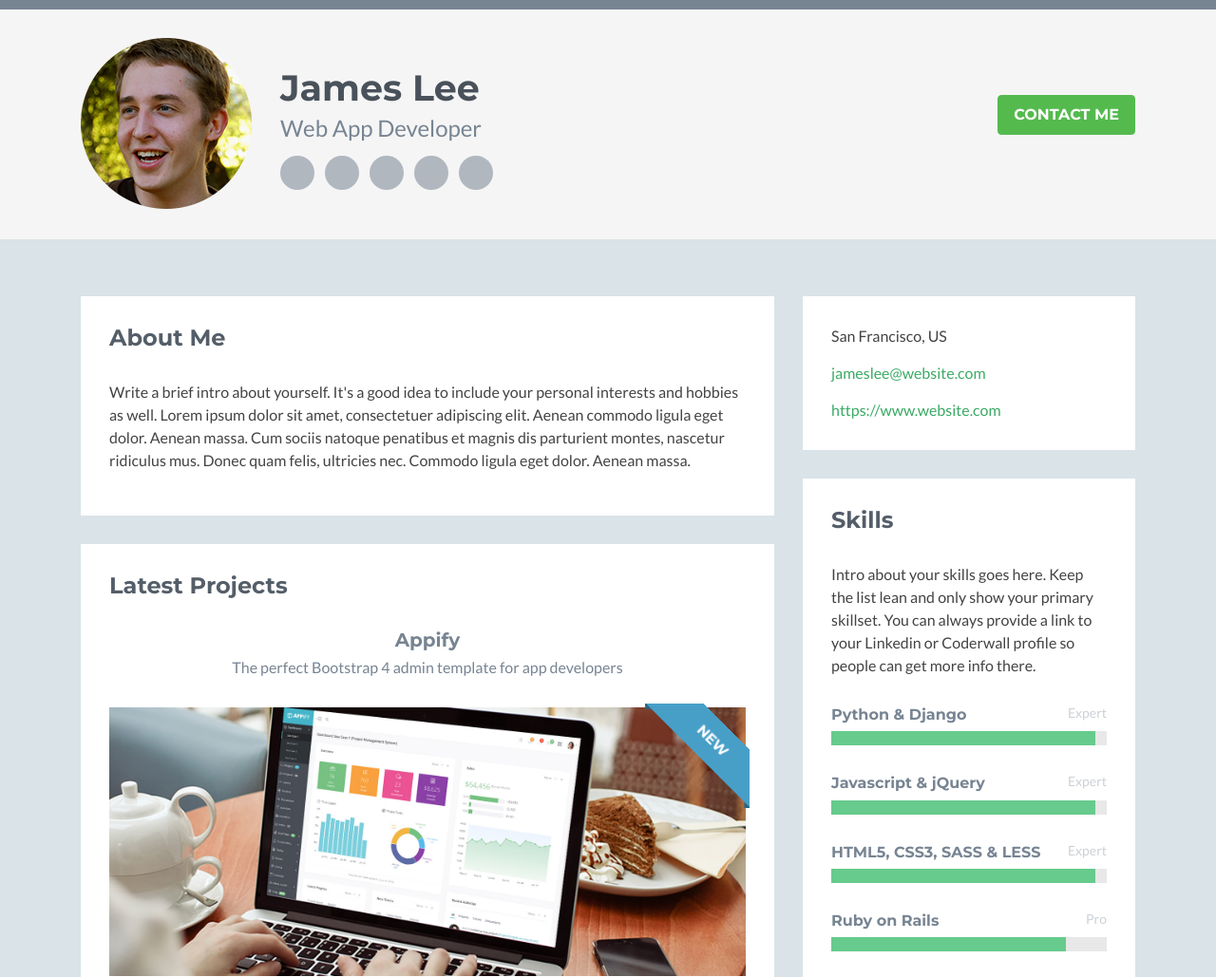
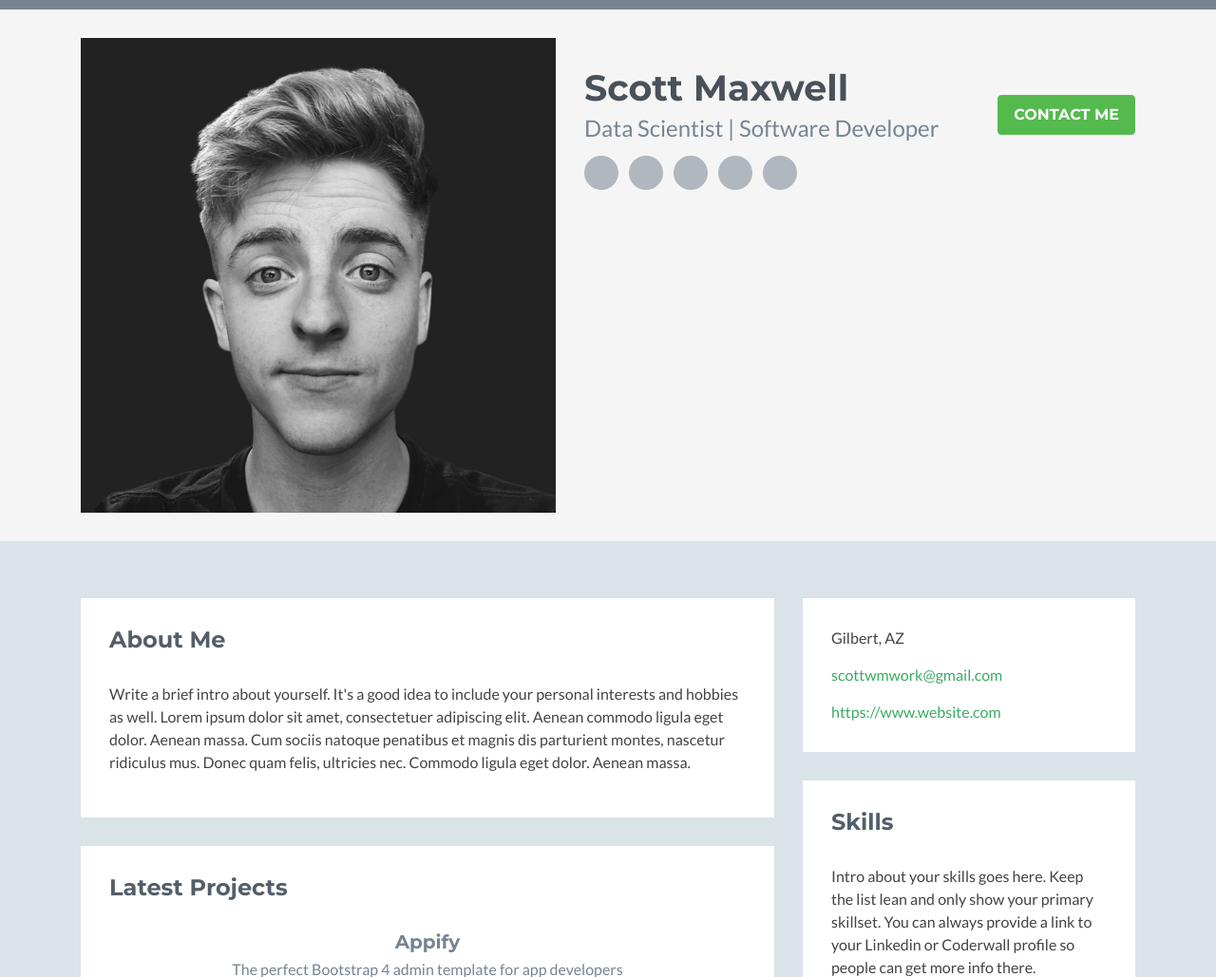
Before and after one commit to scott-w-maxwell/portfolio_website, a Flask app: template templates/index.html in a window 1280 px wide. Shown: the top 1029 px of the page at 95% size. Run offline with Flask 2, Linux system fonts and the light colour scheme; the template is opened without the code that fills it, so the values that code supplies are empty; some libraries are stand-ins or nearby versions.

Commit message:
edited links

```diff
--- a/static/assets/js/main.js
+++ b/static/assets/js/main.js
@@ -62,12 +62,12 @@ jQuery(document).ready(function($) {
         }
     );
 
-    /* Github Calendar - https://github.com/IonicaBizau/github-calendar */
-    new GitHubCalendar("#github-graph", "IonicaBizau");
+    /* Github Calendar - https://github.com/scottwmwork/github-calendar */
+    new GitHubCalendar("#github-graph", "scottwmwork");
 
 
-    /* Github Activity Feed - https://github.com/caseyscarborough/github-activity */
-    GitHubActivity.feed({ username: "mdo", selector: "#ghfeed" });
+    /* Github Activity Feed - https://github.com/scottwmwork/github-activity */
+    GitHubActivity.feed({ username: "scottwmwork", selector: "#ghfeed" });
 
 
 });
--- a/templates/index.html
+++ b/templates/index.html
@@ -34,15 +34,15 @@
     <!-- ******HEADER****** -->
     <header class="header">
         <div class="container clearfix">
-            <img class="profile-image img-fluid float-left" src="static/assets/images/profile.png" alt="James Lee" />
+            <img class="profile-image img-fluid float-left" src="static/assets/images/profile.png" alt="Scott Maxwell" />
             <div class="profile-content float-left">
-                <h1 class="name">James Lee</h1>
-                <h2 class="desc">Web App Developer</h2>
+                <h1 class="name">Scott Maxwell</h1>
+                <h2 class="desc">Data Scientist | Software Developer</h2>
                 <ul class="social list-inline">
                     <li class="list-inline-item"><a href="#"><i class="fab fa-twitter"></i></a></li>
-                    <li class="list-inline-item"><a href="#"><i class="fab fa-linkedin-in"></i></a></li>
-                    <li class="list-inline-item"><a href="#"><i class="fab fa-github-alt"></i></a></li>
-                    <li class="list-inline-item"><a href="#"><i class="fab fa-stack-overflow"></i></a></li>
+                    <li class="list-inline-item"><a href="https://www.linkedin.com/in/scott-maxwell-415171142/"><i class="fab fa-linkedin-in"></i></a></li>
+                    <li class="list-inline-item"><a href="https://www.github.com/scottwmwork"><i class="fab fa-github-alt"></i></a></li>
+                    <li class="list-inline-item"><a href="https://stackoverflow.com/users/story/9561154#"><i class="fab fa-stack-overflow"></i></a></li>
                     <li class="list-inline-item last-item"><a href="#"><i class="fab fa-codepen"></i></a></li>
                 </ul>
             </div><!--//profile-->
@@ -194,7 +194,7 @@
                 <section class="github section">
                     <div class="section-inner">
                         <h2 class="heading">My GitHub</h2>
-                        <p>You can embed your GitHub contribution graph calendar using IonicaBizau's <a href="https://github.com/IonicaBizau/github-calendar" target="_blank">GitHub Calendar</a> widget.
+                        <p>You can embed your GitHub contribution graph calendar using scottwmwork's <a href="https://github.com/scottwmwork/github-calendar" target="_blank">GitHub Calendar</a> widget.
 
                         <div id="github-graph" class="github-graph">
 
@@ -214,8 +214,8 @@
                         <h2 class="heading sr-only">Basic Information</h2>
                         <div class="content">
                             <ul class="list-unstyled">
-                                <li><i class="fas fa-map-marker-alt"></i><span class="sr-only">Location:</span>San Francisco, US</li>
-                                <li><i class="fas fa-envelope"></i><span class="sr-only">Email:</span><a href="#">jameslee@website.com</a></li>
+                                <li><i class="fas fa-map-marker-alt"></i><span class="sr-only">Location:</span>Gilbert, AZ</li>
+                                <li><i class="fas fa-envelope"></i><span class="sr-only">Email:</span><a href="#">scottwmwork@gmail.com</a></li>
                                 <li><i class="fas fa-link"></i><span class="sr-only">Website:</span><a href="#">https://www.website.com</a></li>
                             </ul>
                         </div><!--//content-->
@@ -364,7 +364,7 @@
                                 <li><a href="https://getbootstrap.com/" target="_blank"><i class="fas fa-external-link-alt"></i>Bootstrap</a></li>
                                 <li><a href="https://fortawesome.github.io/Font-Awesome/" target="_blank"><i class="fas fa-external-link-alt"></i>FontAwesome</a></li>
                                 <li><a href="https://jquery.com/" target="_blank"><i class="fas fa-external-link-alt"></i>jQuery</a></li>
-                                <li><a href="https://github.com/IonicaBizau/github-calendar" target="_blank"><i class="fas fa-external-link-alt"></i>GitHub Calendar Plugin</a></li>
+                                <li><a href="https://github.com/scottwmwork/github-calendar" target="_blank"><i class="fas fa-external-link-alt"></i>GitHub Calendar Plugin</a></li>
 
                                 <li><a href="https://caseyscarborough.com/projects/github-activity/" target="_blank"><i class="fas fa-external-link-alt"></i>GitHub Activity Stream</a></li>
 
```
Also changed, not shown: static/assets/images/profile.png, 2 other files.
